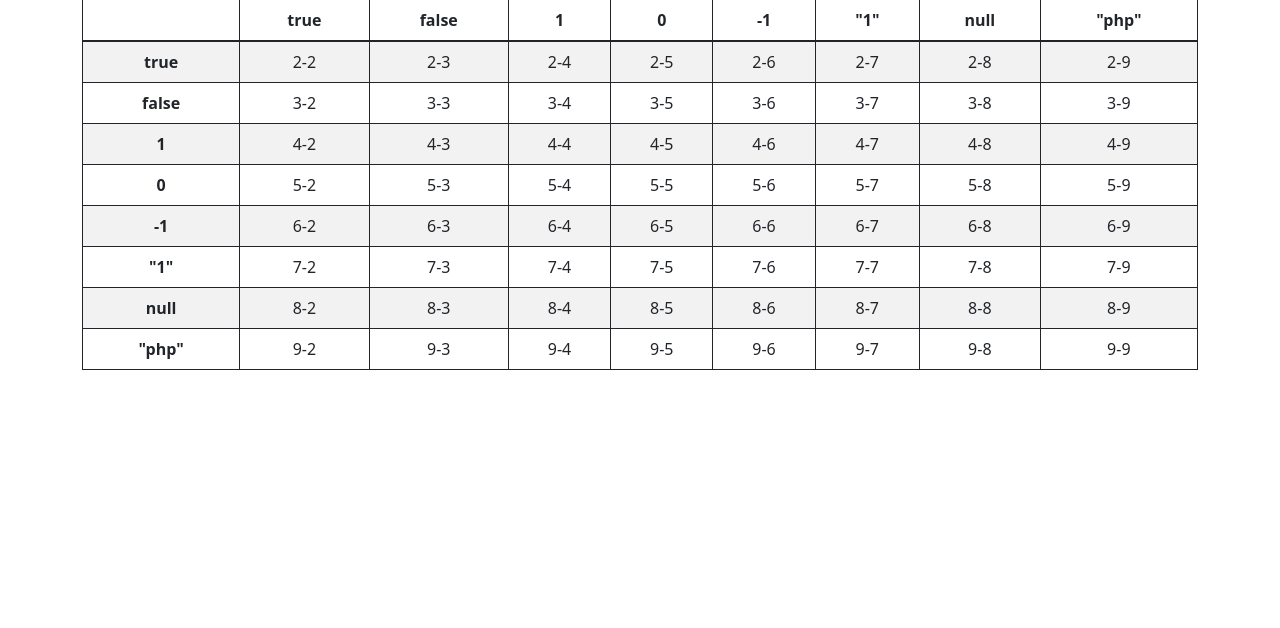
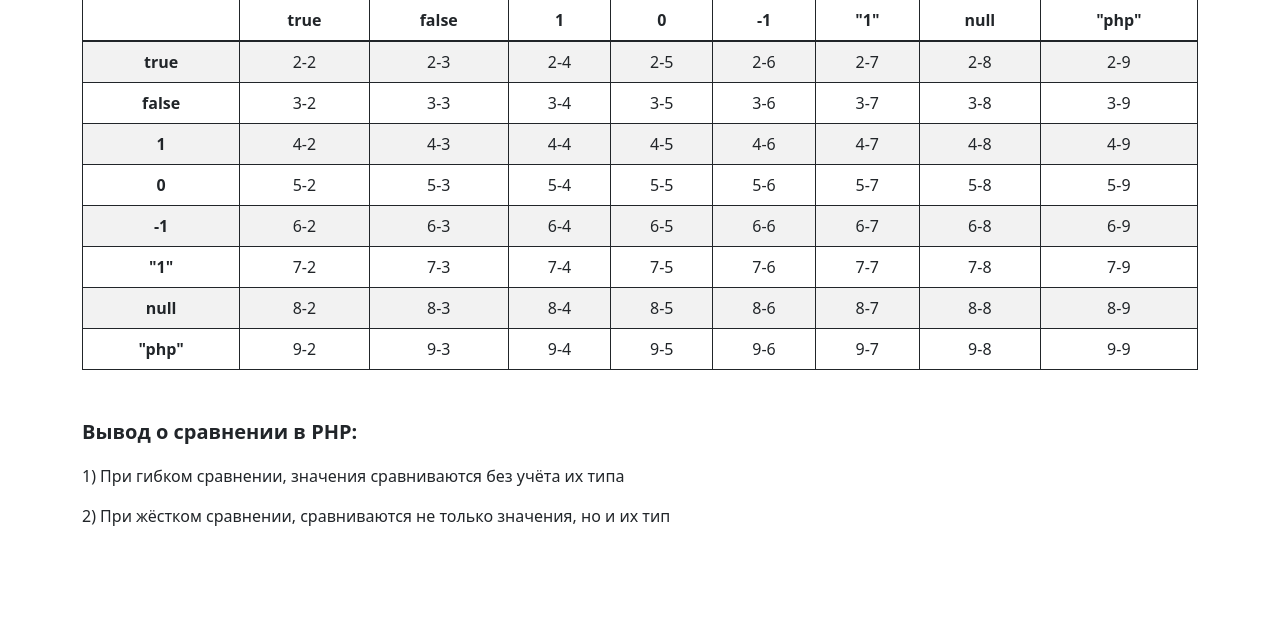
Before and after one commit to IzotovAA/Task_11.7, a PHP site: page /index.html in a window 1280 px wide. Shown: the part 841-1469 px from the top of the page. Before the commit the page ends 1211 px from the top, so only its background shows below. Run offline with PHP 8.4, Linux system fonts and the light colour scheme.

Commit message:
add conclusion

```diff
--- a/css/index.css
+++ b/css/index.css
@@ -18,3 +18,7 @@ th,
 td {
   text-align: center;
 }
+
+.last-div {
+  margin-bottom: 100px;
+}
--- a/index.html
+++ b/index.html
@@ -293,5 +293,13 @@
         </table>
       </div>
     </div>
+
+    <div class="container last-div">
+      <h5><strong> Вывод о сравнении в PHP:</strong></h5>
+      <p>1) При гибком сравнении, значения сравниваются без учёта их типа</p>
+      <p>
+        2) При жёстком сравнении, сравниваются не только значения, но и их тип
+      </p>
+    </div>
   </body>
 </html>
```
